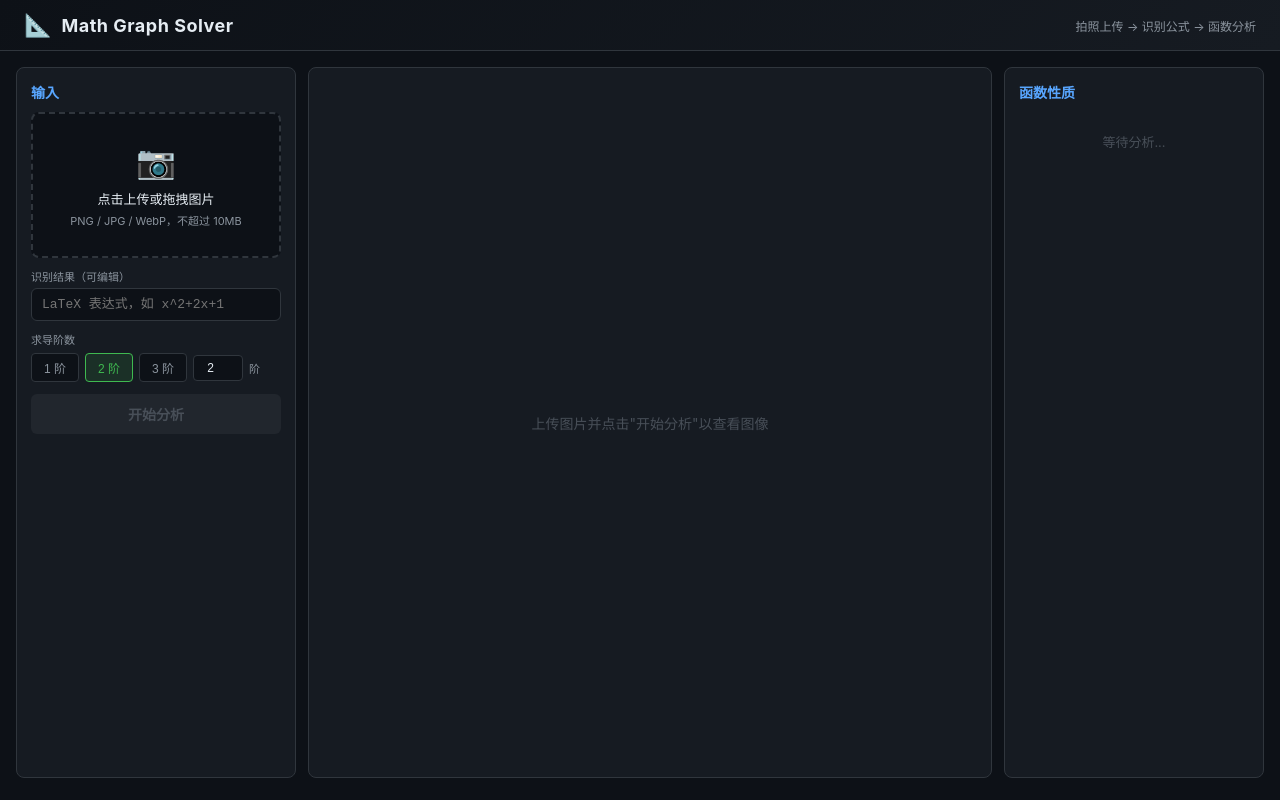
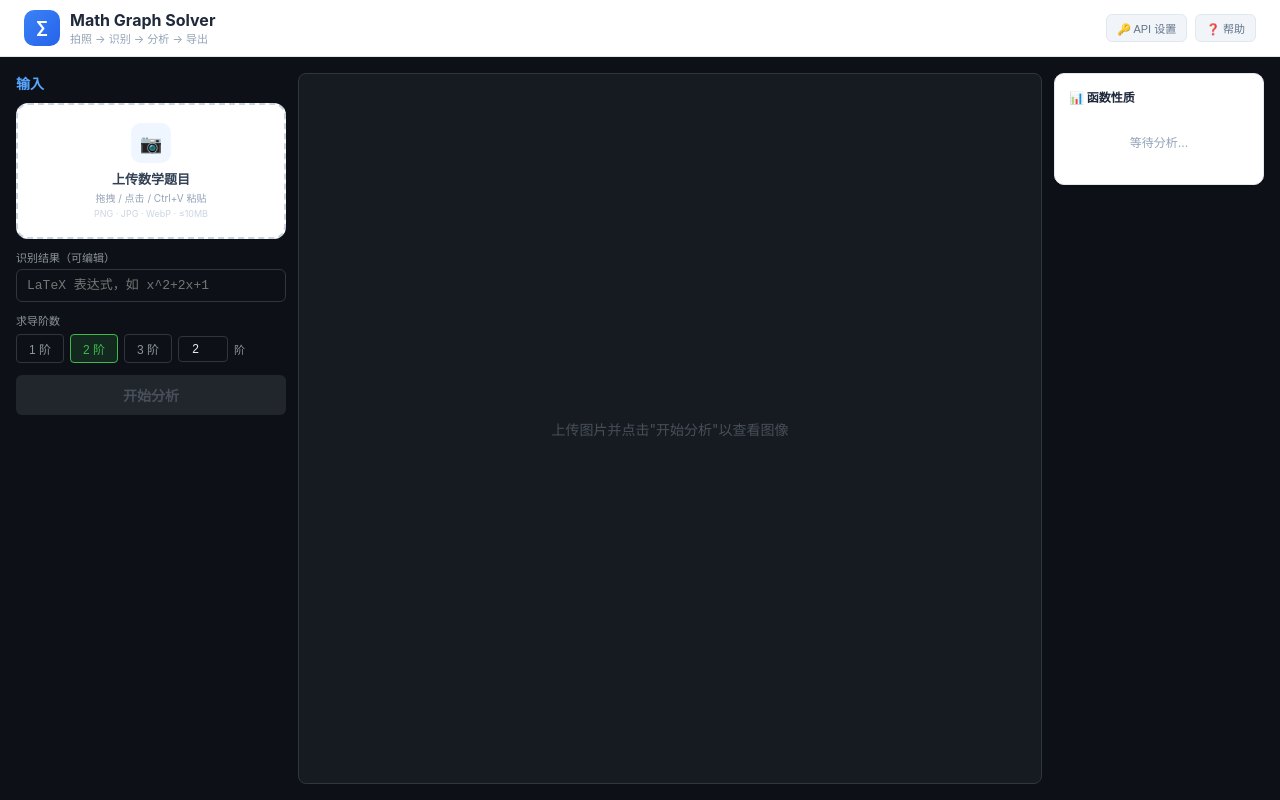
Before and after one commit to Sy1via-sys/miaomath-frontend, a React (Vite) app: page / in a window 1280 px wide. Built offline with nearby package versions, Linux system fonts and the light colour scheme.

Commit message:
feat: restyle all components to white theme

```diff
--- a/src/components/AnalysisPanel/AnalysisPanel.jsx
+++ b/src/components/AnalysisPanel/AnalysisPanel.jsx
@@ -4,43 +4,27 @@ import DerivativeList from "./DerivativeList";
 export default function AnalysisPanel({ result, loading, error }) {
   if (loading) {
     return (
-      <div>
-        <div style={{ color: "#58a6ff", fontWeight: 700, fontSize: "14px", marginBottom: "10px" }}>
-          函数性质
-        </div>
-        <div style={{ color: "#8b949e", fontSize: "13px", textAlign: "center", padding: "20px 0" }}>
-          分析中...
-        </div>
+      <div style={panelStyle}>
+        <div style={titleStyle}>📊 函数性质</div>
+        <div style={{ color: "#94a3b8", fontSize: "12px", textAlign: "center", padding: "20px 0" }}>分析中...</div>
       </div>
     );
   }
 
   if (error) {
     return (
-      <div>
-        <div style={{ color: "#58a6ff", fontWeight: 700, fontSize: "14px", marginBottom: "10px" }}>
-          函数性质
-        </div>
-        <div style={{
-          color: "#f85149",
-          fontSize: "12px",
-          background: "#f8514911",
-          borderRadius: "6px",
-          padding: "10px",
-        }}>
-          {error}
-        </div>
+      <div style={panelStyle}>
+        <div style={titleStyle}>📊 函数性质</div>
+        <div style={{ color: "#ef4444", fontSize: "11px", background: "#fef2f2", borderRadius: "6px", padding: "10px" }}>{error}</div>
       </div>
     );
   }
 
   if (!result || !result.success) {
     return (
-      <div>
-        <div style={{ color: "#58a6ff", fontWeight: 700, fontSize: "14px", marginBottom: "10px" }}>
-          函数性质
-        </div>
-        <div style={{ color: "#484f58", fontSize: "13px", textAlign: "center", padding: "20px 0" }}>
+      <div style={panelStyle}>
+        <div style={titleStyle}>📊 函数性质</div>
+        <div style={{ color: "#94a3b8", fontSize: "12px", textAlign: "center", padding: "20px 0" }}>
           {result?.error || "等待分析..."}
         </div>
       </div>
@@ -48,19 +32,17 @@ export default function AnalysisPanel({ result, loading, error }) {
   }
 
   const properties = [
-    { label: "定义域", value: result.domain, color: "#e94560" },
-    { label: "零点", value: result.zeros, color: "#3fb950" },
-    { label: "极值点", value: result.extrema, color: "#f0883e" },
-    { label: "拐点", value: result.inflection_points, color: "#d2a8ff" },
-    { label: "单调递增", value: result.monotonic_increasing, color: "#79c0ff" },
-    { label: "单调递减", value: result.monotonic_decreasing, color: "#79c0ff" },
+    { label: "定义域", value: result.domain, color: "#ef4444" },
+    { label: "零点", value: result.zeros, color: "#10b981" },
+    { label: "极值点", value: result.extrema, color: "#f59e0b" },
+    { label: "拐点", value: result.inflection_points, color: "#7c3aed" },
+    { label: "单调递增", value: result.monotonic_increasing, color: "#3b82f6" },
+    { label: "单调递减", value: result.monotonic_decreasing, color: "#3b82f6" },
   ];
 
   return (
-    <div>
-      <div style={{ color: "#58a6ff", fontWeight: 700, fontSize: "14px", marginBottom: "10px" }}>
-        函数性质
-      </div>
+    <div style={panelStyle}>
+      <div style={titleStyle}>📊 函数性质</div>
       <DerivativeList derivatives={result.derivatives} />
       {properties.map((p) => (
         <PropertyCard key={p.label} label={p.label} value={p.value} color={p.color} />
@@ -68,3 +50,12 @@ export default function AnalysisPanel({ result, loading, error }) {
     </div>
   );
 }
+
+const panelStyle = {
+  background: "#fff", border: "1px solid #e2e8f0", borderRadius: "10px",
+  padding: "14px", boxShadow: "0 1px 2px rgba(0,0,0,0.03)",
+};
+
+const titleStyle = {
+  color: "#1e293b", fontWeight: 700, fontSize: "12px", marginBottom: "8px",
+};
--- a/src/components/Header.jsx
+++ b/src/components/Header.jsx
@@ -1,31 +1,36 @@
-export default function Header() {
+export default function Header({ onOpenSettings }) {
   return (
     <header style={{
-      background: "linear-gradient(135deg, #0d1117 0%, #161b22 100%)",
-      borderBottom: "1px solid #30363d",
-      padding: "12px 24px",
+      background: "#fff",
+      borderBottom: "1px solid #e2e8f0",
+      padding: "10px 24px",
       display: "flex",
       alignItems: "center",
       justifyContent: "space-between",
     }}>
       <div style={{ display: "flex", alignItems: "center", gap: "10px" }}>
-        <span style={{ fontSize: "22px" }}>📐</span>
-        <h1 style={{
-          margin: 0,
-          fontSize: "18px",
-          fontWeight: 700,
-          color: "#e6edf3",
-          letterSpacing: "0.5px",
-        }}>
-          Math Graph Solver
-        </h1>
+        <div style={{
+          width: "36px", height: "36px",
+          background: "linear-gradient(135deg, #3b82f6, #2563eb)",
+          borderRadius: "10px", display: "flex", alignItems: "center",
+          justifyContent: "center", color: "#fff", fontSize: "17px", fontWeight: 700,
+        }}>∑</div>
+        <div>
+          <h1 style={{ margin: 0, fontSize: "16px", fontWeight: 700, color: "#1e293b" }}>
+            Math Graph Solver
+          </h1>
+          <div style={{ fontSize: "11px", color: "#94a3b8" }}>拍照 → 识别 → 分析 → 导出</div>
+        </div>
       </div>
-      <span style={{
-        fontSize: "12px",
-        color: "#8b949e",
-      }}>
-        拍照上传 → 识别公式 → 函数分析
-      </span>
+      <div style={{ display: "flex", gap: "8px" }}>
+        <button onClick={onOpenSettings} style={headerBtnStyle}>🔑 API 设置</button>
+        <button style={headerBtnStyle}>❓ 帮助</button>
+      </div>
     </header>
   );
 }
+
+const headerBtnStyle = {
+  padding: "5px 10px", borderRadius: "6px", fontSize: "11px", cursor: "pointer",
+  border: "1px solid #e2e8f0", background: "#f1f5f9", color: "#64748b",
+};
--- a/src/components/InputPanel/ImageUploader.jsx
+++ b/src/components/InputPanel/ImageUploader.jsx
@@ -9,8 +9,7 @@ export default function ImageUploader({ onUpload, disabled }) {
   const [preview, setPreview] = useState(null);
   const [localError, setLocalError] = useState(null);
 
-  const validateAndUpload = useCallback(
-    (file) => {
+  const validateAndUpload = useCallback((file) => {
     setLocalError(null);
     if (!ALLOWED_TYPES.includes(file.type)) {
       setLocalError("仅支持 PNG / JPG / WebP 格式");
@@ -20,90 +19,71 @@ export default function ImageUploader({ onUpload, disabled }) {
       setLocalError("文件不能超过 10MB，请压缩后重试");
       return;
     }
-      const url = URL.createObjectURL(file);
-      setPreview(url);
+    setPreview(URL.createObjectURL(file));
     onUpload(file);
-    },
-    [onUpload],
-  );
+  }, [onUpload]);
 
-  const handleDrop = useCallback(
-    (e) => {
+  const handleDrop = useCallback((e) => {
     e.preventDefault();
     setDragOver(false);
     const file = e.dataTransfer.files[0];
     if (file) validateAndUpload(file);
-    },
-    [validateAndUpload],
-  );
+  }, [validateAndUpload]);
 
-  const handleChange = useCallback(
-    (e) => {
-      const file = e.target.files[0];
+  const handlePaste = useCallback((e) => {
+    const file = e.clipboardData?.files?.[0];
     if (file) validateAndUpload(file);
-    },
-    [validateAndUpload],
-  );
-
-  const handleClick = () => {
-    if (!disabled) inputRef.current?.click();
-  };
+  }, [validateAndUpload]);
 
   return (
     <div>
       <div
-        onClick={handleClick}
+        onClick={() => { if (!disabled) inputRef.current?.click(); }}
         onDragOver={(e) => { e.preventDefault(); setDragOver(true); }}
         onDragLeave={() => setDragOver(false)}
         onDrop={handleDrop}
+        onPaste={handlePaste}
+        tabIndex={0}
         style={{
-          border: `2px dashed ${dragOver ? "#58a6ff" : "#30363d"}`,
-          borderRadius: "8px",
-          padding: "28px 16px",
-          textAlign: "center",
+          background: dragOver ? "#eff6ff" : "#fff",
+          border: `2px dashed ${dragOver ? "#3b82f6" : "#cbd5e1"}`,
+          borderRadius: "12px", padding: "18px 14px", textAlign: "center",
           cursor: disabled ? "not-allowed" : "pointer",
-          background: dragOver ? "#1f6feb11" : "#0d1117",
           opacity: disabled ? 0.5 : 1,
-          transition: "border-color 0.2s, background 0.2s",
+          transition: "all 0.2s ease",
+          boxShadow: dragOver ? "0 0 0 6px rgba(59,130,246,0.08)" : "none",
         }}
       >
         {preview ? (
-          <img
-            src={preview}
-            alt="preview"
-            style={{ maxWidth: "100%", maxHeight: "160px", borderRadius: "4px" }}
-          />
+          <img src={preview} alt="preview"
+            style={{ maxWidth: "100%", maxHeight: "140px", borderRadius: "8px" }} />
         ) : (
           <>
-            <div style={{ fontSize: "32px", marginBottom: "8px" }}>📷</div>
-            <div style={{ color: "#e6edf3", fontSize: "13px", marginBottom: "4px" }}>
-              点击上传或拖拽图片
+            <div style={{
+              width: "40px", height: "40px", margin: "0 auto 6px",
+              background: "#eff6ff", borderRadius: "10px",
+              display: "flex", alignItems: "center", justifyContent: "center",
+              fontSize: "18px",
+            }}>📷</div>
+            <div style={{ color: "#334155", fontSize: "13px", fontWeight: 600 }}>上传数学题目</div>
+            <div style={{ color: "#94a3b8", fontSize: "10px", marginTop: "2px" }}>
+              拖拽 / 点击 / Ctrl+V 粘贴
             </div>
-            <div style={{ color: "#8b949e", fontSize: "11px" }}>
-              PNG / JPG / WebP，不超过 10MB
+            <div style={{ color: "#cbd5e1", fontSize: "9px", marginTop: "3px" }}>
+              PNG · JPG · WebP · ≤10MB
             </div>
           </>
         )}
       </div>
       {localError && (
         <div style={{
-          color: "#f85149",
-          fontSize: "12px",
-          marginTop: "8px",
-          padding: "6px 10px",
-          background: "#f8514911",
-          borderRadius: "4px",
-        }}>
-          {localError}
-        </div>
+          color: "#ef4444", fontSize: "11px", marginTop: "6px",
+          padding: "6px 10px", background: "#fef2f2", borderRadius: "6px",
+        }}>{localError}</div>
       )}
-      <input
-        ref={inputRef}
-        type="file"
-        accept="image/png,image/jpeg,image/webp"
-        onChange={handleChange}
-        style={{ display: "none" }}
-      />
+      <input ref={inputRef} type="file" accept="image/png,image/jpeg,image/webp"
+        onChange={(e) => { if (e.target.files[0]) validateAndUpload(e.target.files[0]); }}
+        style={{ display: "none" }} />
     </div>
   );
 }
--- a/src/components/MainLayout.jsx
+++ b/src/components/MainLayout.jsx
@@ -1,42 +1,24 @@
 export default function MainLayout({ left, center, right }) {
   return (
     <div style={{
-      display: "flex",
-      gap: "12px",
-      padding: "16px",
-      height: "calc(100vh - 57px)",
-      boxSizing: "border-box",
+      display: "flex", gap: "12px", padding: "16px",
+      height: "calc(100vh - 57px)", boxSizing: "border-box",
     }}>
       <div style={{
-        width: "280px",
-        minWidth: "280px",
-        background: "#161b22",
-        borderRadius: "8px",
-        border: "1px solid #30363d",
-        padding: "14px",
-        overflowY: "auto",
-        flexShrink: 0,
+        width: "270px", minWidth: "270px", flexShrink: 0,
+        display: "flex", flexDirection: "column", gap: "6px",
       }}>
         {left}
       </div>
       <div style={{
-        flex: 1,
-        display: "flex",
-        flexDirection: "column",
-        gap: "8px",
-        minWidth: 0,
+        flex: 1, display: "flex", flexDirection: "column",
+        gap: "6px", minWidth: 0, overflowY: "auto",
       }}>
         {center}
       </div>
       <div style={{
-        width: "260px",
-        minWidth: "260px",
-        background: "#161b22",
-        borderRadius: "8px",
-        border: "1px solid #30363d",
-        padding: "14px",
+        width: "210px", minWidth: "210px", flexShrink: 0,
         overflowY: "auto",
-        flexShrink: 0,
       }}>
         {right}
       </div>
```
Also changed, not shown: src/components/GraphPanel/GraphCanvas.jsx (+15 -40 lines). Lines whose indentation alone changed are shown as unchanged.
